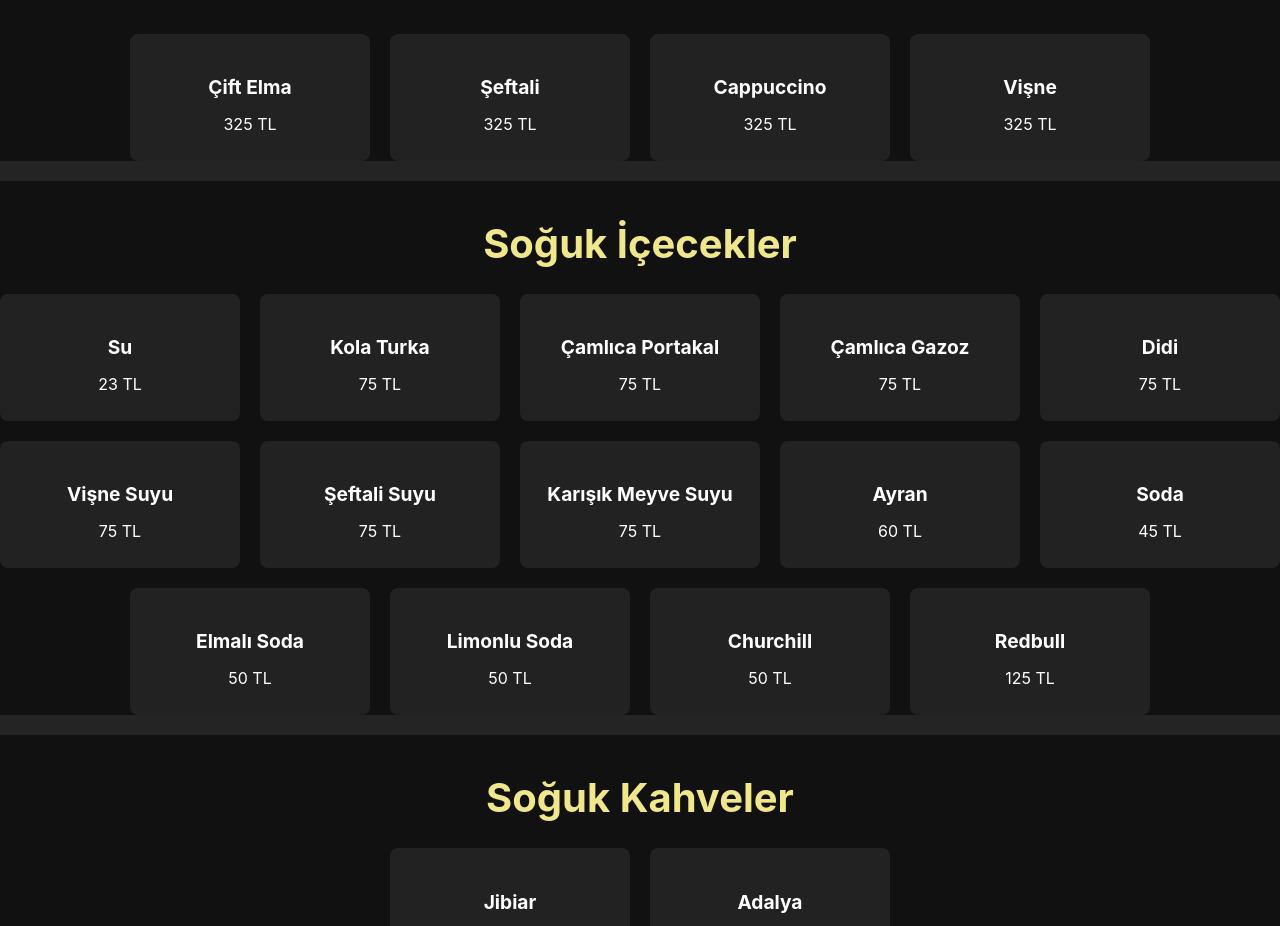
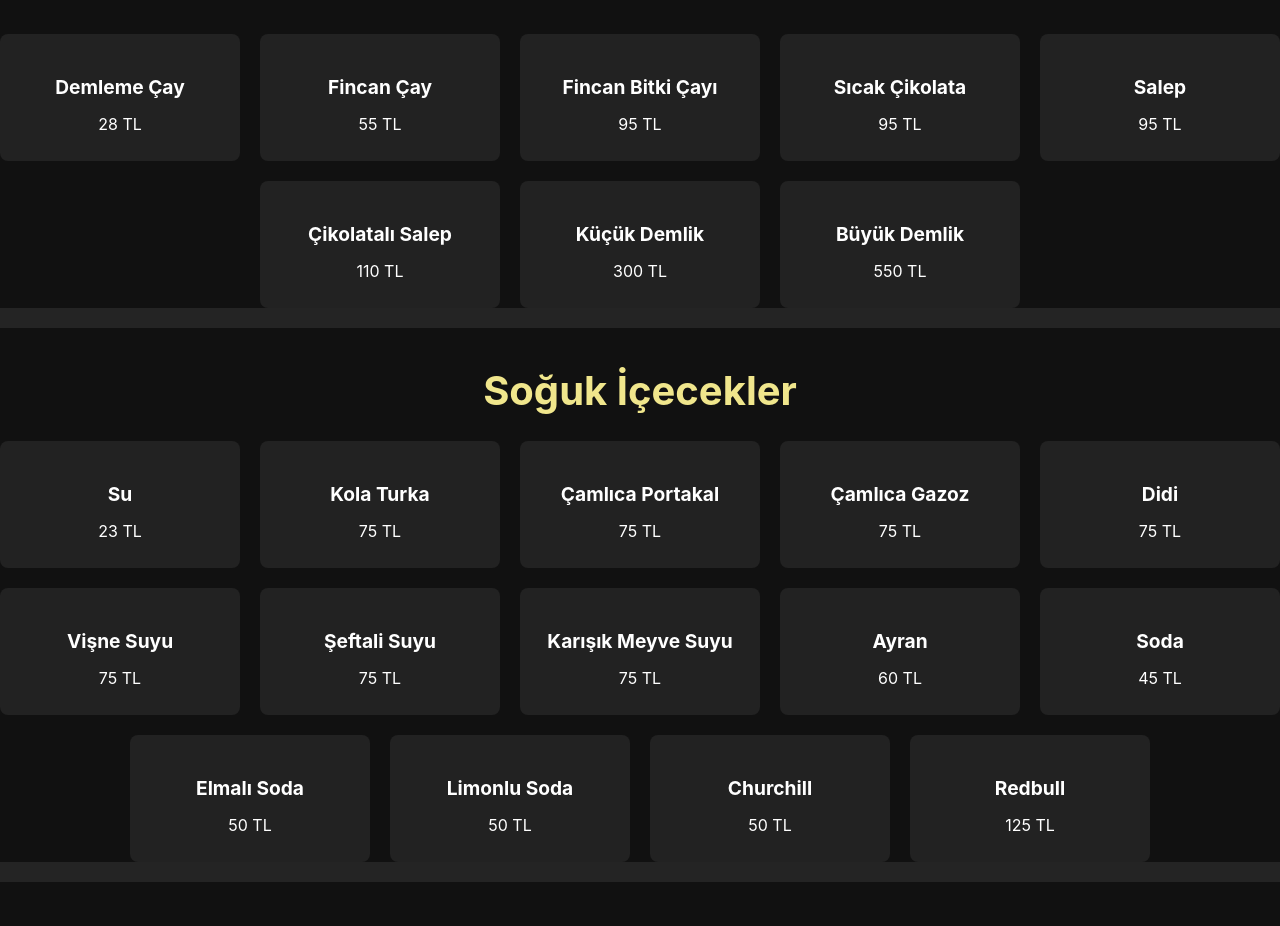
Before and after one commit to MuhammedIkbalAKGUNDOGDU/QR-Menu, a React (Vite) app in the folder qrmenu/: page /ottomania-garden in a window 1280 px wide. Shown: the part 2491-3417 px from the top of the page. Built offline with nearby package versions, Linux system fonts and the light colour scheme.

Commit message:
sicak ve soguk kahveler fixed

```diff
--- a/qrmenu/src/pages/garden.jsx
+++ b/qrmenu/src/pages/garden.jsx
@@ -391,7 +391,7 @@
       <SpecialMenu
         title="Sıcak Kahveler"
         imageUrl={sicakKahveler}
-        dishes={ottoNSerisi}
+        dishes={sicakIcecekler}
       ></SpecialMenu>
       <div id="soguk"></div>
 
@@ -403,7 +403,7 @@
       <SpecialMenu
         title="Soğuk Kahveler"
         imageUrl={sogukKahveler}
-        dishes={ottoIceTeaSerisi}
+        dishes={sogukKahveler}
       ></SpecialMenu>
 
       <SpecialMenu
```
